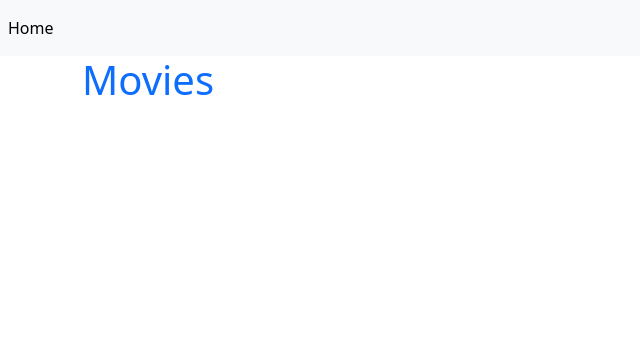
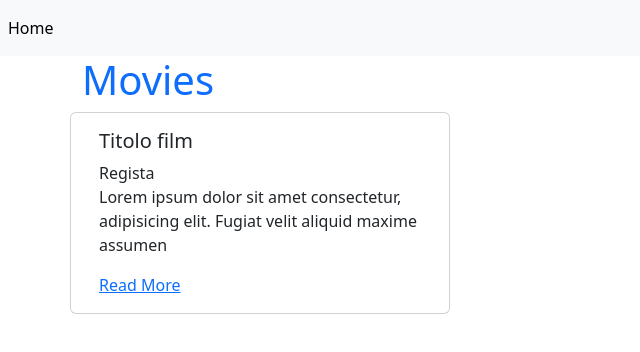
Before and after one commit to marrasluca/webapp-react, a React (Vite) app: page / in a window 1280 px wide. Shown: the top 352 px of the page, without its empty margins (0-640 px from the left). Built offline with nearby package versions, Linux system fonts and the light colour scheme.

Commit message:
add: card

```diff
--- /dev/null
+++ b/src/components/MovieCard.jsx
@@ -0,0 +1,22 @@
+import { Link } from "react-router-dom"
+
+export default function MovieCard(){
+    return(
+        <>
+
+        <div className="card mb-4">
+            <div className="card-body">
+                <h5 className="card-title">
+                    Titolo film
+                </h5>
+                <span>Regista</span>
+                <p>
+                    Lorem ipsum dolor sit amet consectetur, adipisicing elit. Fugiat velit aliquid maxime assumen
+                </p>
+             <Link to={'movies/2'}>Read More</Link>
+            </div>
+        </div>
+
+        </>
+    )
+}
--- /dev/null
+++ b/src/components/ReviewCard.jsx
@@ -0,0 +1,13 @@
+export default function ReviewCard(){
+    return(
+        <>
+         <div className="card mb-4">
+            <div className="card-body">
+                <p className="card-text">
+                Lorem ipsum dolor sit amet, consectetur adipisicing elit. Eius, explicabo corrupti praesentium laudantium optio labore aspernatur aliquid ratione in, repellat, atque corporis ducimus ex repellendus ullam. Assumenda quos ipsam eveniet.
+                </p>
+            </div>
+         </div>
+        </>
+    )
+}
--- a/src/pages/HomePages.jsx
+++ b/src/pages/HomePages.jsx
@@ -1,10 +1,13 @@
+import MovieCard from "../components/MovieCard"
+import ReviewCard from "../components/ReviewCard"
+
 export default function HomePage(){
     return(
        <>
         <h1 className="text-primary">Movies</h1>
 
         <div className="row row-cols-3">
-           {/* Rotte Film */}
+           <MovieCard/>
         </div>
         </>
     )
```
